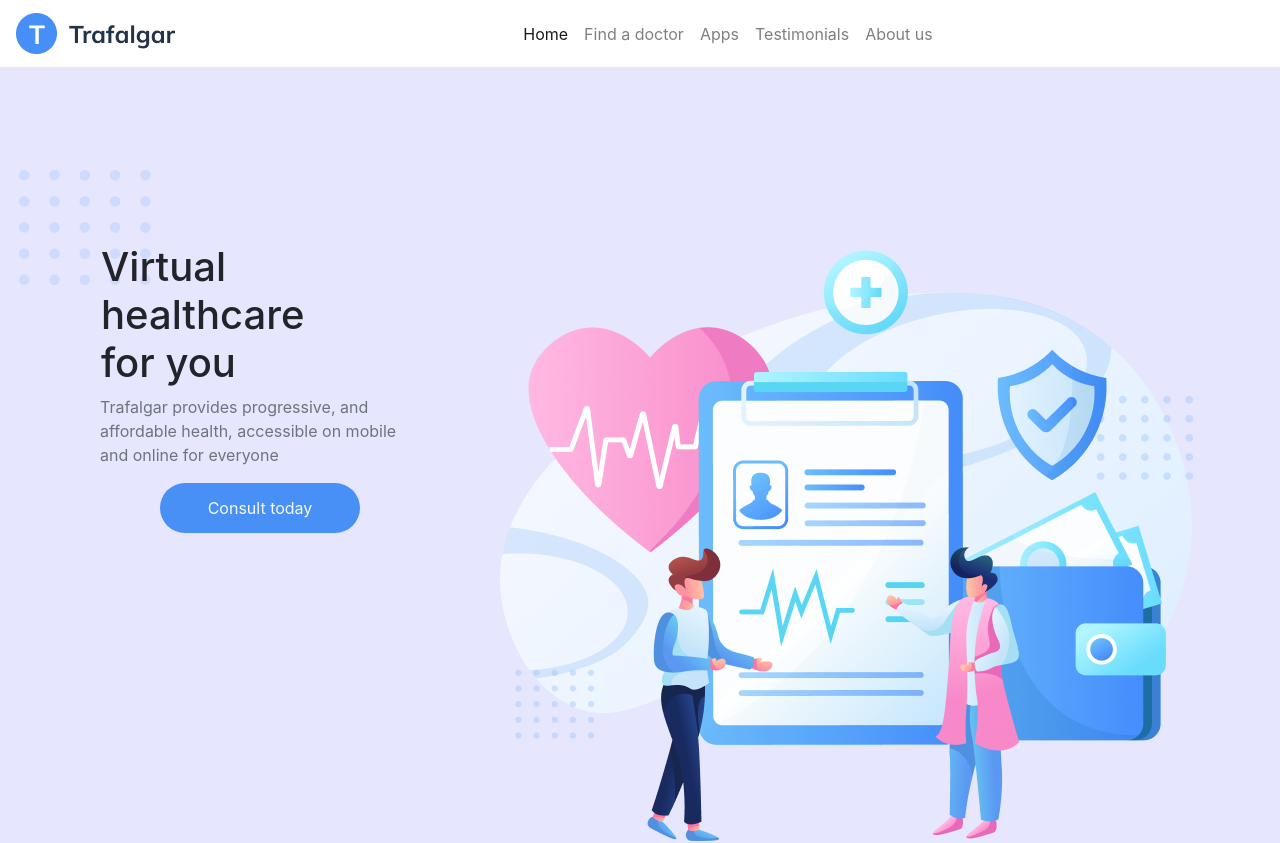
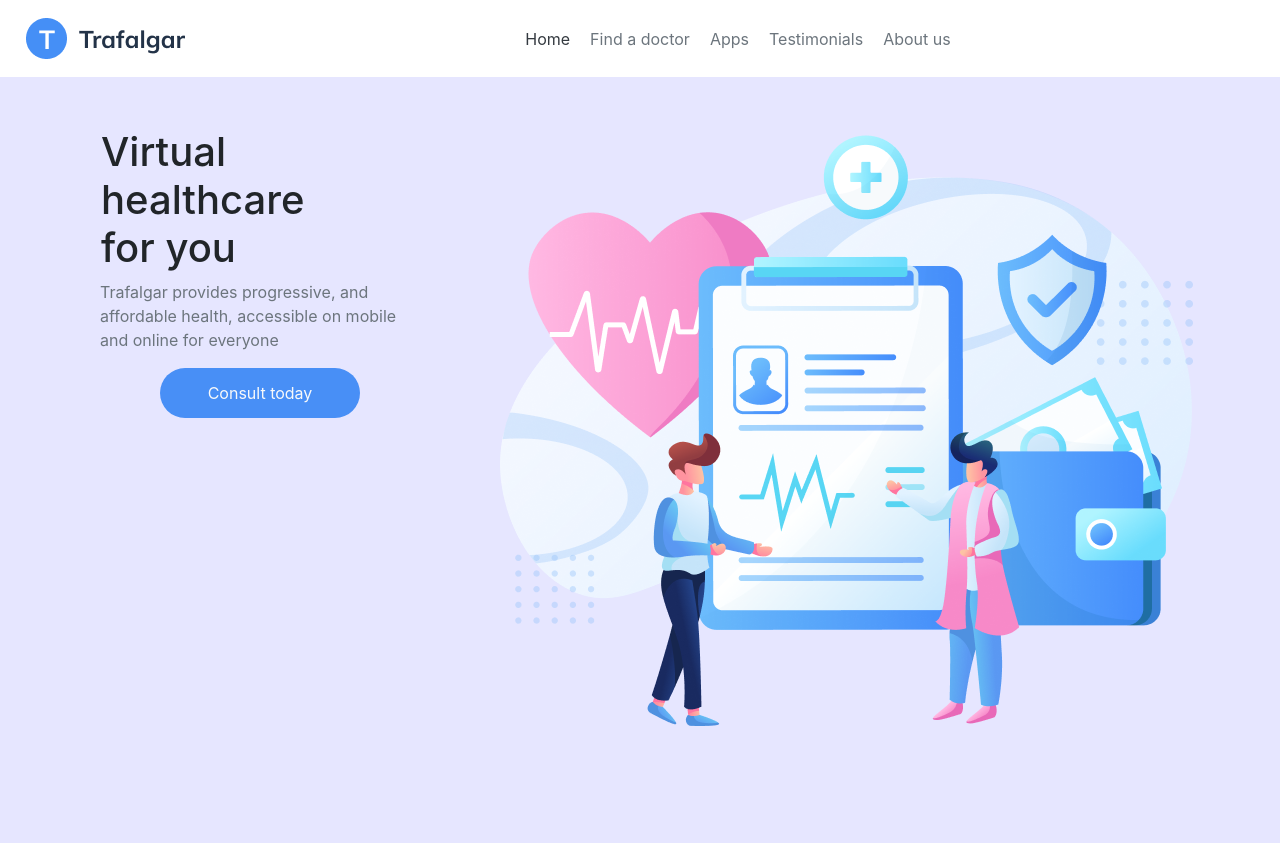
Before and after one commit to Raphaelmbewe/Trafalgar, a React (Create React App) app: page / in a window 1280 px wide. Shown: the top 843 px of the page. Built offline with nearby package versions, Linux system fonts and the light colour scheme.

Commit message:
fixed navbar

```diff
--- a/package.json
+++ b/package.json
@@ -8,9 +8,12 @@
     "@testing-library/user-event": "^12.6.2",
     "aos": "^2.3.4",
     "bootstrap": "^4.6.0",
+    "fullpage.js": "^3.0.9",
     "react": "^17.0.1",
     "react-bootstrap": "^1.4.3",
     "react-dom": "^17.0.1",
+    "react-fullpage": "^0.1.19",
+    "react-router-dom": "^5.2.0",
     "react-scripts": "4.0.1",
     "web-vitals": "^0.2.4"
   },
--- a/src/App.css
+++ b/src/App.css
@@ -36,3 +36,7 @@
     transform: rotate(360deg);
   }
 }
+a{
+  padding: 10px !important;
+  /* color:#000 !important; */
+}
--- a/src/components/Navigation.js
+++ b/src/components/Navigation.js
@@ -1,22 +1,39 @@
 import React from 'react';
 import './components.css';
 import "bootstrap/dist/css/bootstrap.min.css";
+import { Navbar, Nav } from 'react-bootstrap';
 import Logo from '../images/logo.png'
-import { Navbar, Nav } from 'react-bootstrap';
+import { Link, Switch,Route, } from 'react-router-dom';
+import { MainHeader } from './FirstHeader';
+import {CardList} from './MainCards';
+import { MainHeader3 } from './ThirdHeader';
+import {AppCarousel} from './Carousel'
+import {AppFooter} from './Footer'
 export const Navigation = ()=>{
+
+
     return (
- <Navbar  expand="lg" className="fixed-top nav-background ">
+<div >
+    <Navbar  expand="lg" className="fixed-top nav-background ">
   <Navbar.Brand href="#home"><img src={Logo} alt=""  className=" align-top img-fluid"/></Navbar.Brand>
   <Navbar.Toggle aria-controls="basic-navbar-nav" />
   <Navbar.Collapse id="basic-navbar-nav">
-    <Nav className="mr-auto my-nav-items">
-      <Nav.Link href="#home" className="active">Home</Nav.Link>
-      <Nav.Link href="#find">Find a doctor</Nav.Link>
-      <Nav.Link href="#apps">Apps</Nav.Link>
-      <Nav.Link href="#testimonails">Testimonials</Nav.Link>
-      <Nav.Link href="#aboutus">About us</Nav.Link>
+    <Nav className="mr-auto my-nav-items  text-secondary ">
+           <Link to= "/" className="text-dark">Home</Link>
+           <Link to="find a doctor" className="text-secondary">Find a doctor</Link>
+           <Link to="apps" className="text-secondary">Apps</Link>
+          <Link to="testimonials" className="text-secondary">Testimonials</Link>
+          <Link to="about" className="text-secondary">About us</Link>
     </Nav>
   </Navbar.Collapse>
 </Navbar>
+<Switch>
+  <Route path="/find a doctor"> <CardList/></Route>
+  <Route path="/apps"> <MainHeader3/></Route>
+  <Route path="/testimonials"> <AppCarousel/></Route>
+  <Route path="/"> <MainHeader/></Route>
+  <Route path="/about"> <AppFooter/></Route>
+</Switch>
+</div>
     )
 }
--- a/src/components/components.css
+++ b/src/components/components.css
@@ -10,7 +10,7 @@ body{
 
 }
 
-.my-nav-items{
+.my-nav-items {
     margin: 0 auto !important;
 }
 
--- a/src/index.js
+++ b/src/index.js
@@ -2,11 +2,14 @@ import React from 'react';
 import ReactDOM from 'react-dom';
 import './App.css';
 import App from './App';
-
+import { BrowserRouter as Router } from 'react-router-dom';
 function MainApp(){
   return  (
   <>
-   <App />
+  <Router>
+     <App />
+  </Router>
+
   </>
   );
 }
```
Also changed, not shown: 2 other files (tests, documents, lock files or other folders).
